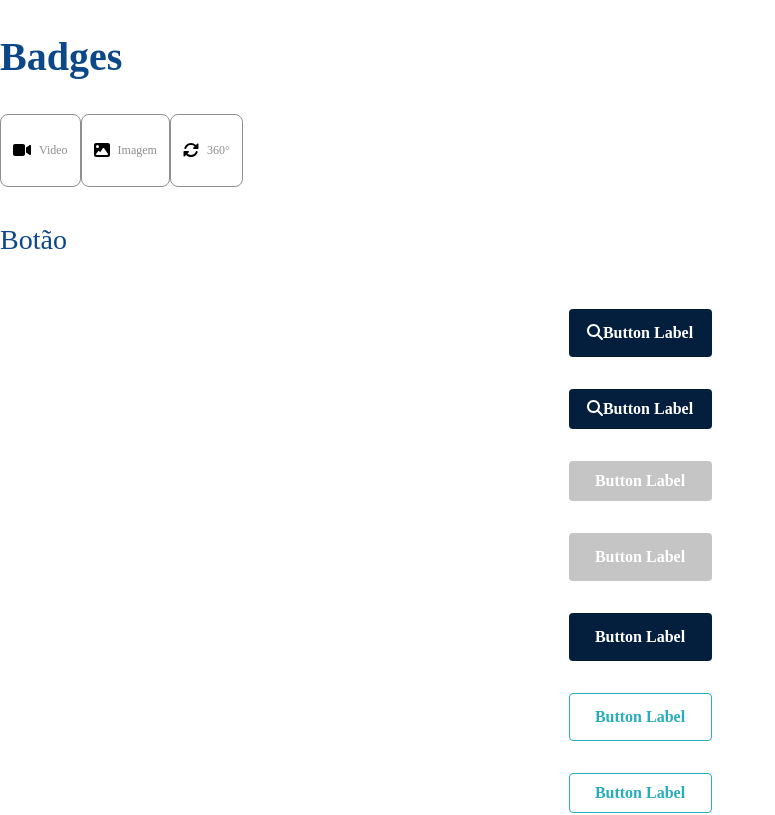
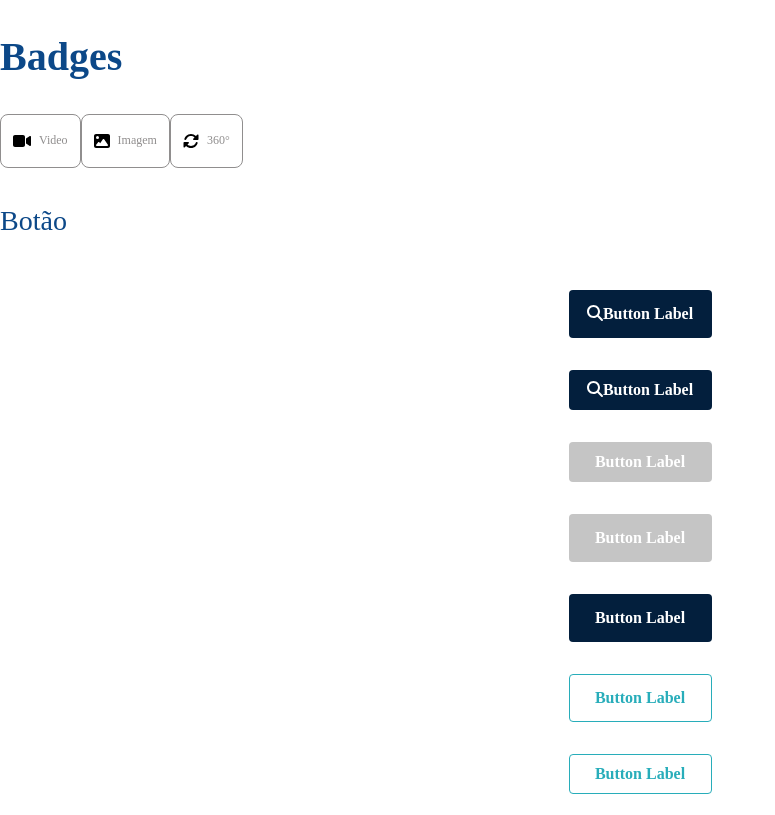
Before and after one commit to deboraCs26/desafio-taqtile-debora, a React (Create React App) app: page / in a window 1280 px wide. Shown: the top 815 px of the page, without its empty margins (0-775 px from the left). Built offline with nearby package versions, Linux system fonts and the light colour scheme.

Commit message:
correction caption

```diff
--- a/src/style/typography/caption.tsx
+++ b/src/style/typography/caption.tsx
@@ -14,6 +14,7 @@ export const Caption = ({ children, color } : CaptionProps) => {
         fontSize: components.fontSize.small,
         fontWeight: components.fontWeight.regular,
         color: color === "dark" ? colors.neutral.neutralMedium : colors.neutral.white,
+        margin: 0,
       }}
     >
       {children}
```
